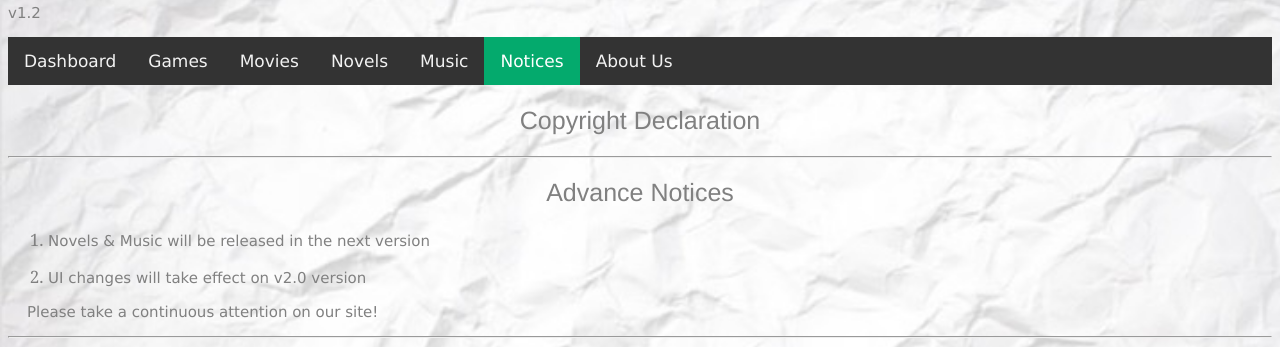
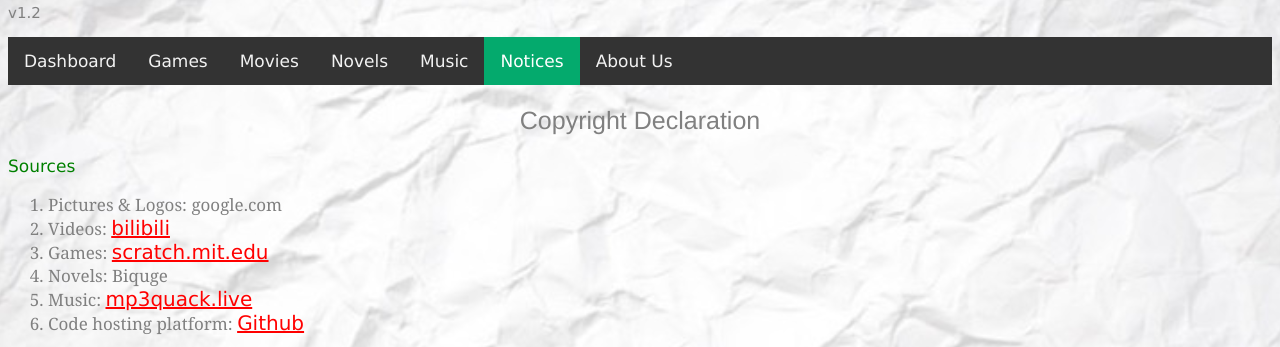
Before and after one commit to tsinglanweb/web, a plain HTML site: page sources/notices.html in a window 1280 px wide. Shown: the part 108-455 px from the top of the page. Drawn offline with Linux system fonts and the light colour scheme.

Commit message:
Update notices.html

```diff
--- a/sources/notices.html
+++ b/sources/notices.html
@@ -19,9 +19,17 @@
     </div>
 
     <h2>Copyright Declaration</h2>
-    <p></p>
+    <h3>Sources</h3>
+    <ol>
+      <li>Pictures & Logos: google.com</li>
+      <li>Videos: <a href="https://bilibili.com">bilibili</a></li>
+      <li>Games: <a href="https://scratch.mit.edu">scratch.mit.edu</a></li>
+      <li>Novels: Biquge</li>
+      <li>Music: <a href="https://mp3quack.live">mp3quack.live</a></li>
+      <li>Code hosting platform: <a href="https://github.com">Github</a></li>
+    </ol>
 
-    <hr><h2>Advance Notices</h2>
+    <br><h2>Advance Notices</h2>
     <ol>
       <li><p>Novels & Music will be released in the next version</p></li>
       <li><p>UI changes will take effect on v2.0 version</p></li>
```
